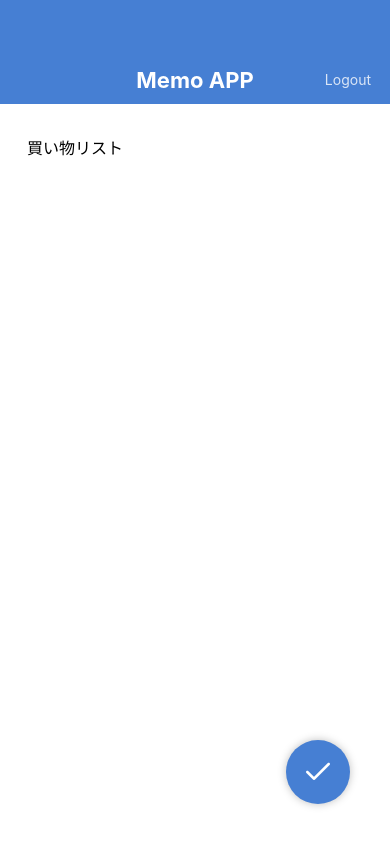
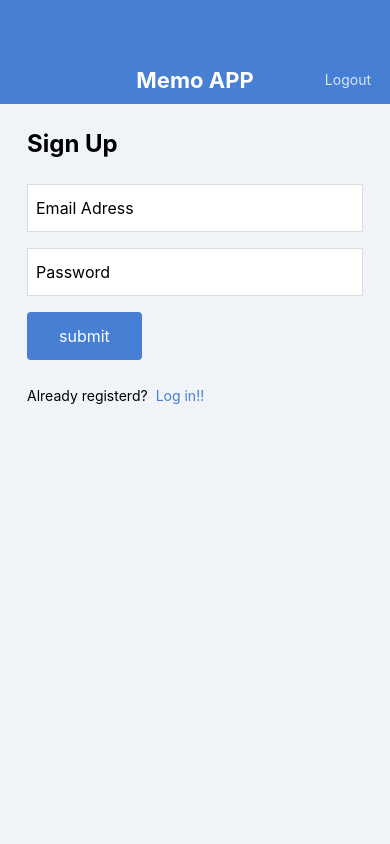
Before and after one commit to keitanamazue/ReactNative-Dev, a React Native app: screen / in a window 390 px wide. Built offline with nearby package versions, Linux system fonts and the light colour scheme.

Commit message:
✅ add signup, login page

```diff
--- a/App.jsx
+++ b/App.jsx
@@ -3,7 +3,9 @@
 import MemoDetailScreen from "./src/screens/MemoDetailScreen";
 import MemoEditScreen from "./src/screens/MemoEditScreen";
 import MemoListScreen from "./src/screens/MemoListScreen";
+import LoginScreen from "./src/screens/LoginScreen";
+import SignUpScreen from "./src/screens/SignUpScreen";
 
 export default function App() {
-  return <MemoEditScreen />;
+  return <SignUpScreen />;
 }
--- /dev/null
+++ b/src/components/Button.jsx
@@ -0,0 +1,33 @@
+import React from "react";
+import { View, Text, StyleSheet } from "react-native";
+import { string } from "prop-types";
+
+export default function Button(props) {
+  const { label } = props;
+  return (
+    <View style={styles.buttonContainer}>
+      <Text style={styles.buttonLabel}>{label}</Text>
+    </View>
+  );
+}
+
+Button.propsType = {
+  label: string.isRequired,
+};
+
+const styles = StyleSheet.create({
+  buttonContainer: {
+    backgroundColor: "#467FD3",
+    borderRadius: 4,
+    alignSelf: "flex-start",
+    marginBottom: 24,
+  },
+
+  buttonLabel: {
+    fontSize: 16,
+    lineHeight: 32,
+    paddingVertical: 8,
+    paddingHorizontal: 32,
+    color: "#ffffff",
+  },
+});
--- /dev/null
+++ b/src/screens/LoginScreen.jsx
@@ -0,0 +1,70 @@
+import React from "react";
+import { StyleSheet, Text, View, TextInput } from "react-native";
+import AppBar from "../components/AppBar";
+import Button from "../components/Button";
+
+export default function LoginScreen() {
+  return (
+    <View style={styles.container}>
+      <AppBar />
+
+      <View style={styles.inner}>
+        <Text style={styles.title}>Login In</Text>
+        <TextInput style={styles.input} value="Email Adress" />
+        <TextInput style={styles.input} value="Password" />
+
+        <Button label="submit" />
+
+        <View style={styles.footer}>
+          <Text style={styles.footerText}>Not Registered?</Text>
+          <Text style={styles.footerLink}>Sign Up here!</Text>
+        </View>
+      </View>
+    </View>
+  );
+}
+
+const styles = StyleSheet.create({
+  container: {
+    flex: 1,
+    backgroundColor: "#F0F4F8",
+  },
+
+  inner: {
+    paddingHorizontal: 27,
+    paddingVertical: 24,
+  },
+
+  title: {
+    fontSize: 24,
+    fontWeight: "bold",
+    lineHeight: 32,
+    marginBottom: 24,
+  },
+
+  input: {
+    fontSize: 16,
+    height: 48,
+    borderColor: "#DDDDDD",
+    borderWidth: 1,
+    backgroundColor: "#ffffff",
+    paddingHorizontal: 8,
+    marginBottom: 16,
+  },
+
+  footer: {
+    flexDirection: "row",
+  },
+
+  footerText: {
+    fontSize: 14,
+    lineHeight: 24,
+    marginRight: 8,
+  },
+
+  footerLink: {
+    fontSize: 14,
+    lineHeight: 24,
+    color: "#467FD3",
+  },
+});
--- /dev/null
+++ b/src/screens/SignUpScreen.jsx
@@ -0,0 +1,70 @@
+import React from "react";
+import { StyleSheet, Text, View, TextInput } from "react-native";
+import AppBar from "../components/AppBar";
+import Button from "../components/Button";
+
+export default function SignUpScreen() {
+  return (
+    <View style={styles.container}>
+      <AppBar />
+
+      <View style={styles.inner}>
+        <Text style={styles.title}>Sign Up</Text>
+        <TextInput style={styles.input} value="Email Adress" />
+        <TextInput style={styles.input} value="Password" />
+
+        <Button label="submit" />
+
+        <View style={styles.footer}>
+          <Text style={styles.footerText}>Already registerd?</Text>
+          <Text style={styles.footerLink}>Log in!!</Text>
+        </View>
+      </View>
+    </View>
+  );
+}
+
+const styles = StyleSheet.create({
+  container: {
+    flex: 1,
+    backgroundColor: "#F0F4F8",
+  },
+
+  inner: {
+    paddingHorizontal: 27,
+    paddingVertical: 24,
+  },
+
+  title: {
+    fontSize: 24,
+    fontWeight: "bold",
+    lineHeight: 32,
+    marginBottom: 24,
+  },
+
+  input: {
+    fontSize: 16,
+    height: 48,
+    borderColor: "#DDDDDD",
+    borderWidth: 1,
+    backgroundColor: "#ffffff",
+    paddingHorizontal: 8,
+    marginBottom: 16,
+  },
+
+  footer: {
+    flexDirection: "row",
+  },
+
+  footerText: {
+    fontSize: 14,
+    lineHeight: 24,
+    marginRight: 8,
+  },
+
+  footerLink: {
+    fontSize: 14,
+    lineHeight: 24,
+    color: "#467FD3",
+  },
+});
```
